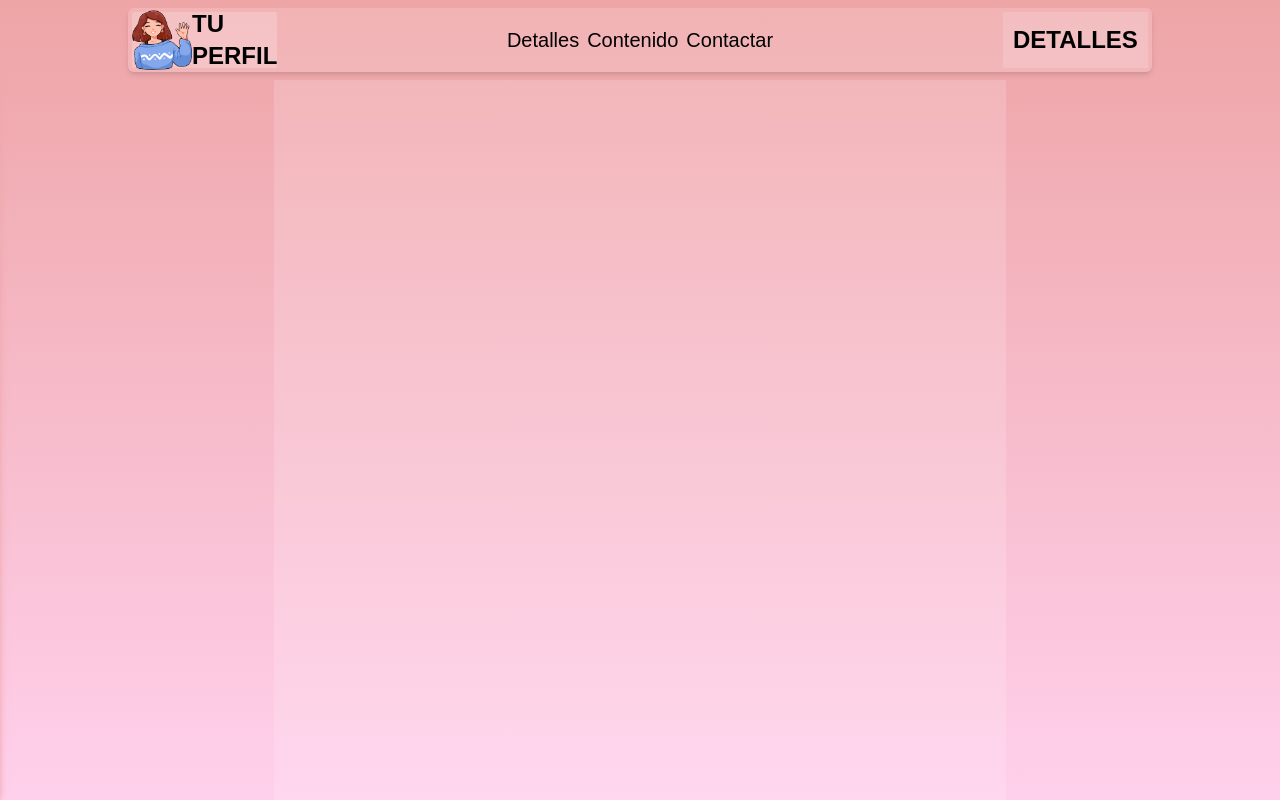
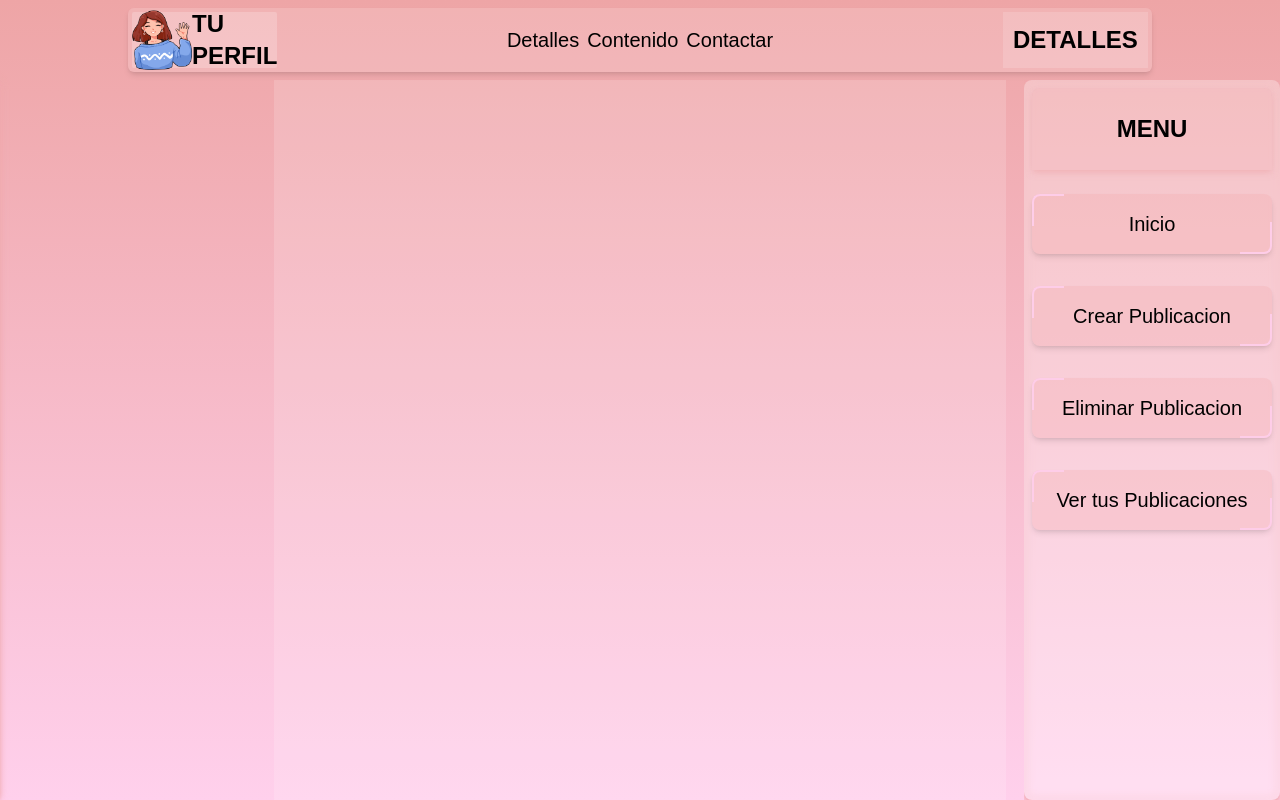
Before and after one commit to Alexis-Julian/MelyMoon, a Next.js app: page /workshop in a window 1280 px wide. Built offline with nearby package versions, Linux system fonts and the light colour scheme; a web font is replaced by a local one.

Commit message:
falta agregar subida de imagen para crear post

```diff
--- a/src/app/workshop/layout.tsx
+++ b/src/app/workshop/layout.tsx
@@ -6,9 +6,9 @@ export default function WorkshopLayout({
 	children: React.ReactNode;
 }) {
 	return (
-		<div className="h-full w-full">
+		<div className="h-full w-full overflow-hidden">
 			<GlobalComponents />
-			<div className="h-[90%]">{children}</div>
+			<div className="h-[90%] overflow-hidden">{children}</div>
 		</div>
 	);
 }
--- a/src/components/GlobalComponents.tsx
+++ b/src/components/GlobalComponents.tsx
@@ -10,13 +10,20 @@ import ChatHeader from "./MenuHeader";
 import GlobalMenuPost from "./GlobalMenuPost";
 import { SectionMenuPost, SectionMenuUser } from "@/shared/consts";
 import { Menu_info_list } from "@/shared/types";
+import MenuSectionCreatePost from "./MenuSectionCreatePost";
 
 export default function GlobalComponents() {
 	function handleOpenMenu(): void {
 		return setMenuActive(!useMenuActive);
 	}
 
+	function handleOpenMenuPost(): void {
+		return setMenuActvePost(!useMenuActivePost);
+	}
+
 	const [useMenuActive, setMenuActive] = useState<boolean>(false);
+
+	const [useMenuActivePost, setMenuActvePost] = useState<boolean>(false);
 
 	const [useTypeMenu, setTypeMenu] = useState<string | null>(null);
 
@@ -25,7 +32,10 @@ export default function GlobalComponents() {
 	/* Menu de creacion o eliminacion de publicaciones */
 	const menu_crud_list: Menu_info_list[] = [
 		{ name: "Inicio", components: [] },
-		{ name: "Crear Publicacion", components: [] },
+		{
+			name: "Crear Publicacion",
+			components: [<MenuSectionCreatePost key={"create"} />],
+		},
 		{ name: "Eliminar Publicacion", components: [] },
 		{ name: "Ver tus Publicaciones", components: [] },
 	];
@@ -59,32 +69,13 @@ export default function GlobalComponents() {
 		},
 	];
 
-	function RenderMenus({
-		menu_properties,
-		menu_current,
-	}: {
-		menu_properties: Menu_info_list;
-		menu_current: string;
-	}) {
-		const { name, components } = menu_properties;
-
-		return (
-			name == menu_current && (
-				<div className="bg-white/30  rounded-xl size-full p-1 flex flex-col  gap-4 justify-center overflow-hidden">
-					<ChatHeader>{name}</ChatHeader>
-					<section className="h-[90%]">{components}</section>
-				</div>
-			)
-		);
-	}
-
 	return (
 		<>
 			<GlobalHeader openMenu={handleOpenMenu} />
 
 			{/* ESTE ES EL MENU PARA VER TU PERFIL BUSCAR PERFILES VER TUS NOTIFICACIONES*/}
 			<div
-				className={`absolute h-[90%] w-[20%] z-50 transition-all ${
+				className={`absolute left-0 h-[90%] w-[20%] z-50 transition-all ${
 					useMenuActive ? "translate-x-0" : "-translate-x-[100%]"
 				} `}
 			>
@@ -97,32 +88,16 @@ export default function GlobalComponents() {
 			</div>
 
 			{/* ESTE ES EL MENU CRUD PARA CREAR O ELIMINAR O LEER PUBLICACIONES */}
-			<div className={`absolute right-0 h-[90%] w-[20%] z-50 transition-all`}>
-				{/* <GlobalMenu/> */}
+			<div
+				className={`absolute right-0 h-[90%] w-[20%] z-50 transition-all translate-x-0 overflow-hidden`}
+			>
+				<GlobalMenu
+					changeMenu={setTypeMenuPost}
+					menuActive={useTypeMenuPost}
+					handleOpenMenu={handleOpenMenuPost}
+					sectionsMenuUser={menu_crud_list}
+				/>
 			</div>
 		</>
 	);
 }
-/* {menu_crud_list.map((menu_properties, index) => {
-	return (
-		<RenderMenus
-			menu_properties={menu_properties}
-			menu_current={useTypeMenuPost}
-			key={index}
-		/>
-	);
-})} */
-
-{
-	/* {menu_info_list.map(
-					(menu_properties: Menu_info_list, index: number) => {
-						return (
-							<RenderMenus
-								menu_properties={menu_properties}
-								menu_current={useTypeMenu}
-								key={index}
-							/>
-						);
-					}
-				)} */
-}
--- a/src/components/GlobalMenu.tsx
+++ b/src/components/GlobalMenu.tsx
@@ -1,6 +1,7 @@
 import { Menu_info_list, setStateType } from "@/shared/types";
 import MenuItem from "./MenuItem";
 import ChatHeader from "./MenuHeader";
+import GlobalHeader from "./GlobalHeader";
 export default function GlobalMenu({
 	changeMenu,
 	menuActive,
@@ -23,7 +24,7 @@ export default function GlobalMenu({
 		return (
 			<>
 				<div className="size-full left-0 top-0  rounded-lg border-2 border-primary blur-sm  absolute -z-10"></div>
-				<ChatHeader>Inicio</ChatHeader>
+				<ChatHeader>Menu</ChatHeader>
 				<nav>
 					<ul className={`flex flex-col -4 mt-2 gap-4`}>
 						{sectionsMenuUser.map((item: Menu_info_list, index: number) => {
@@ -52,7 +53,12 @@ export default function GlobalMenu({
 
 		if (!response) return <MenuSelector />;
 
-		return response.components;
+		return (
+			<>
+				<ChatHeader>{response.name}</ChatHeader>
+				{response.components}
+			</>
+		);
 	}
 
 	return (
--- /dev/null
+++ b/src/components/MenuSectionCreatePost.tsx
@@ -0,0 +1,72 @@
+import { useEffect, useState } from "react";
+import StyledInput from "./StyledInput";
+import ChatHeader from "./MenuHeader";
+import StyledTypography from "./StyledTypography";
+import { RiImageAddFill } from "react-icons/ri";
+
+export default function MenuSectionCreatePost() {
+	const test = [
+		{ name: "W", components: [], index: 0 },
+		{ name: "T", components: [], index: 1 },
+		{ name: "M", components: [], index: 2 },
+	];
+
+	const [useCreatePost, setCreatePost] = useState(test[2]);
+
+	const handleUploadImage = (e: any) => {
+		console.log(e);
+	};
+
+	return (
+		<section className="size-full flex flex-col gap-4">
+			<nav className="bg-primary/30 rounded-b-lg w-full h-[10%]">
+				<ul className="relative w-full h-full grid grid-cols-3 place-items-center">
+					<div className=" absolute w-full h-[4px] rounded-sm     top-0   ">
+						<div
+							className={`w-[33.3%] h-[2px] transition-all  translate-x-[${
+								useCreatePost.index * 100
+							}%]`}
+						>
+							<div className="w-[50%] mx-auto bg-white/50 shadow-sm shadow-pink-500 rounded-sm  h-full"></div>
+						</div>
+					</div>
+					{test.map((te, index) => {
+						return (
+							<li
+								className={`z-50 flex items-center justify-center text-secondary size-[40px] rounded-full shadow-md shadow-black/15 border-2 border-secondary/50  bg-primary hover:cursor-pointer transition-all `}
+								onClick={() => setCreatePost(test[index])}
+								key={index}
+							>
+								{te.name}
+							</li>
+						);
+					})}
+				</ul>
+			</nav>
+			<div className="w-full h-[80%] flex flex-col">
+				<textarea className=" resize-none outline-none p-1 h-[45%] rounded-t-md bg-white/85"></textarea>
+				<div className="h-[10%] flex items-center ">
+					<label
+						htmlFor="uploadimage"
+						className="w-full bg-primary/50 rounded-md text-tertiary/50 hover:text-tertiary shadow-md shadow-primary hover:scale-95 transition-all cursor-pointer  flex items-center justify-center gap-6 "
+					>
+						<StyledTypography variant="body">Adjuntar imagen</StyledTypography>
+						<RiImageAddFill size={"20px"} />
+						<input
+							onChange={handleUploadImage}
+							type="file"
+							id="uploadimage"
+							className="hidden"
+						/>
+					</label>
+				</div>
+				<div className="h-[45%]">ACA VA LA IMAGEN</div>
+			</div>
+			<div className=" h-[10%]  pt-2 mb-4 border-t-2 border-primary/30 rounded-md ">
+				<button className="  h-full min-h-[82px] max-h-[82px] w-full bg-primary/20 hover:bg-primary/40 hover:scale-95 transition-all  rounded-t-lg flex items-center justify-center  shadow-md shadow-primary/50 hover:shadow-primary">
+					<StyledTypography variant="h3">Publicar</StyledTypography>
+				</button>
+			</div>
+		</section>
+	);
+}
--- /dev/null
+++ b/src/components/MenuSectionReadPost.tsx
@@ -0,0 +1 @@
+export default function MenuSectionReadPost() {}
--- /dev/null
+++ b/src/components/MenuSectionViewPost.tsx
@@ -0,0 +1,3 @@
+export default function MenuSectionViewPost() {
+	return <></>;
+}
```
